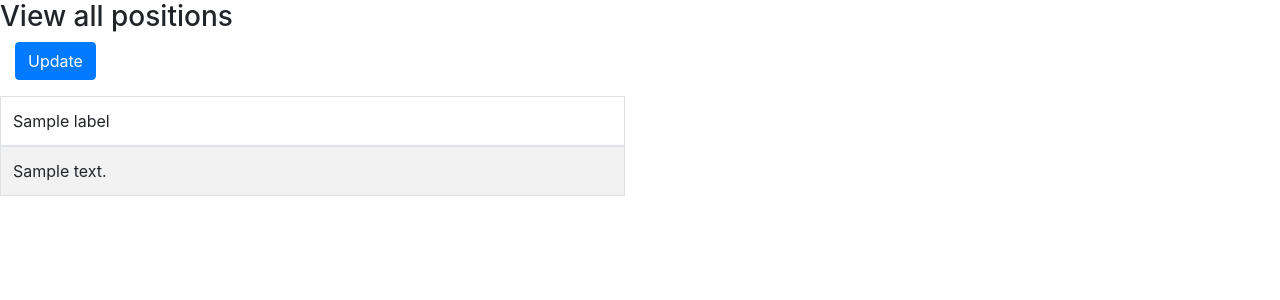
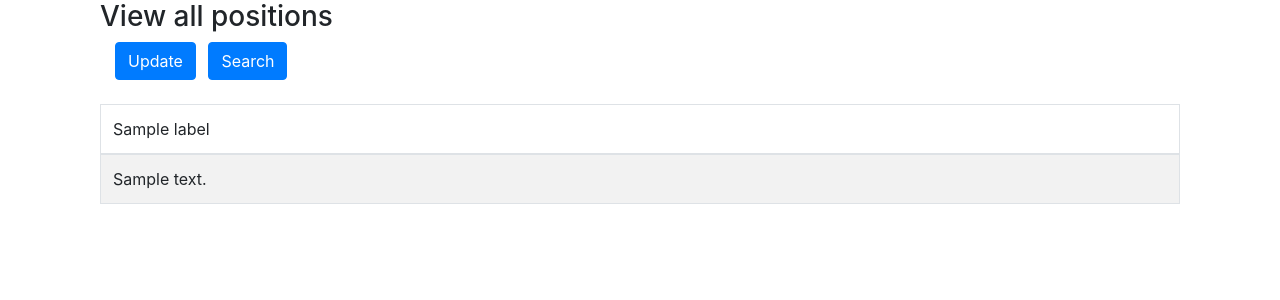
Before and after one commit to ProkopMax/parsing-sheets, a Flask app: template app/templates/index.html in a window 1280 px wide. Shown: the top 300 px of the page. Run offline with Flask 3, Linux system fonts and the light colour scheme; the template is opened without the code that fills it: most values are stand-ins (such as "Sample title", 1, 10 or a date in 2020); parts of the project's set-up code (start-up, migrations or seed data) failed here and were passed over; some libraries are stand-ins or nearby versions.

Commit message:
Update index.html

```diff
--- a/app/templates/index.html
+++ b/app/templates/index.html
@@ -12,20 +12,21 @@
     <title>Byte shop</title>
 </head>
 <body>
-<div class="row">
-    <div class="col-md-6 col-sm-12 col-xs-12">
+<div class="container">
+    <div class="col-md-12">
         <div class="panel panel-default">
             <div class="panel-heading">
                 <h3>View all positions</h3>
             </div>
             <div class="col-md-6">
                 <form action="" method="GET">
-                    <div class="input-group mb-3">
+                    <div class="btn-group mr-2">
                     <button type="submit"  ng-click="update_content" class="btn btn-primary">Update</button>
                     </div>
+                    <a class="btn btn-primary" href="search" role="button">Search</a>
                 </form>
              </div>
-            <div class="panel-body">
+            <div class="panel-body mt-4">
                 <div class="table-responsive">
                     <table class="table table-striped table-bordered table-hover">
                         <thead>
@@ -50,7 +51,6 @@
         </div>
 
     </div>
-
 </div>
 <!-- Optional JavaScript -->
 <!-- jQuery first, then Popper.js, then Bootstrap JS -->
```
